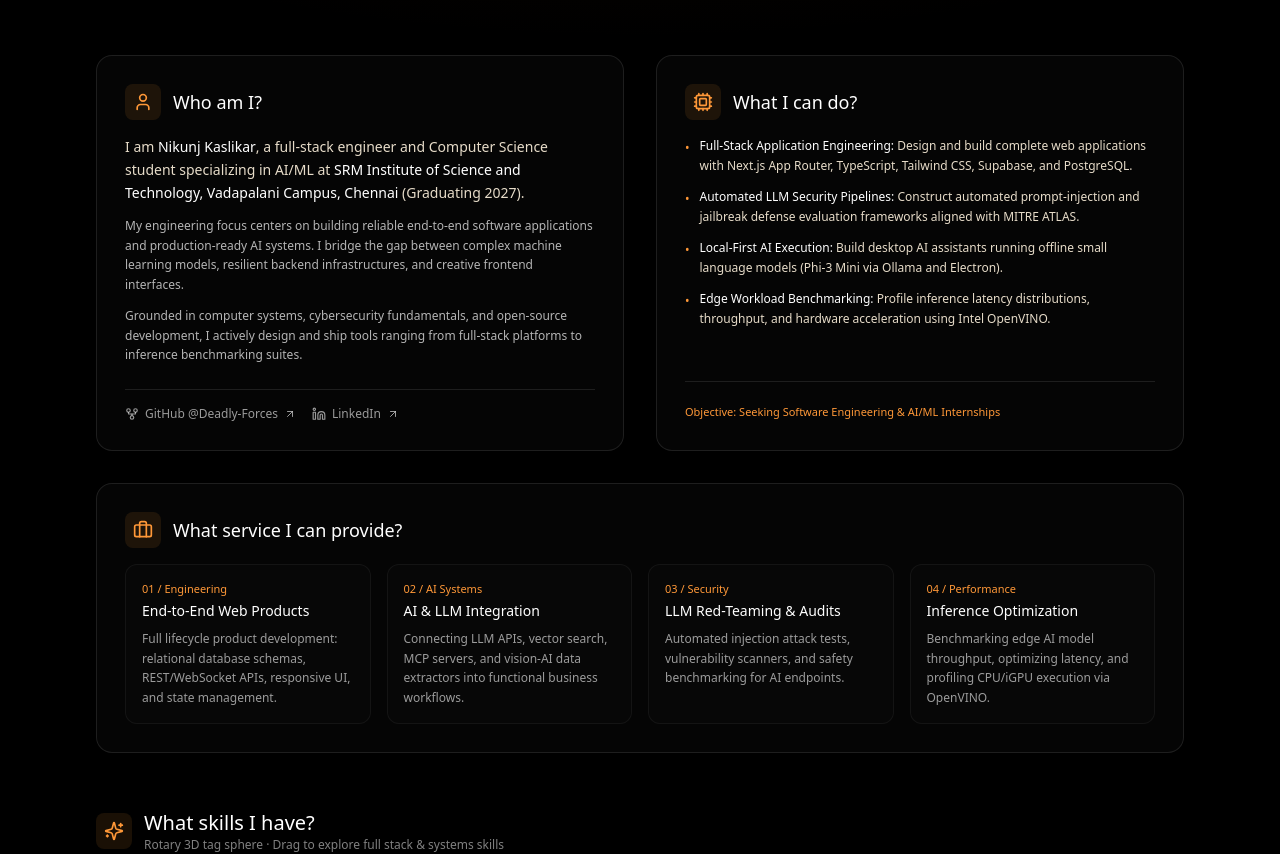
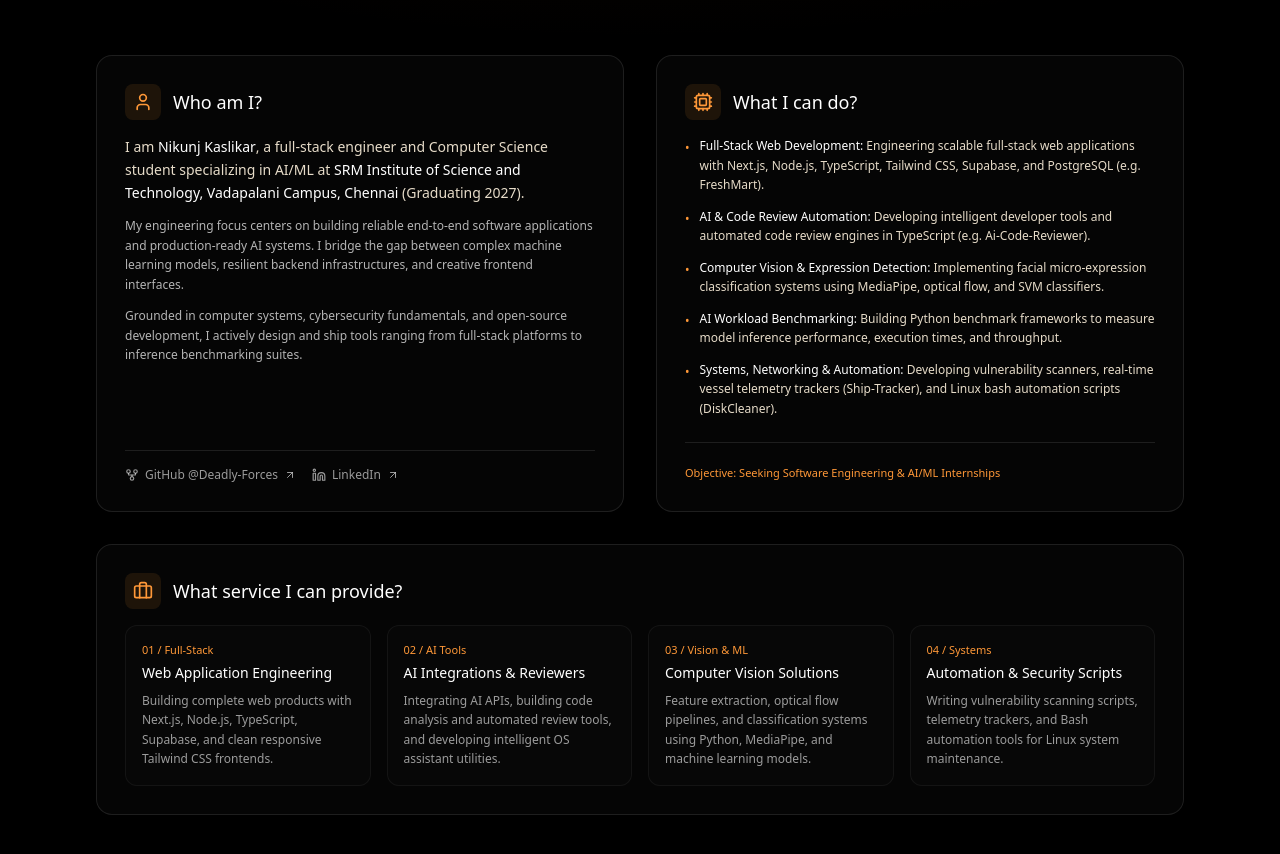
Before and after one commit to Deadly-Forces/Deadly-Forces.github.io, a Next.js app: page /home in a window 1280 px wide. Shown: the part 281-1135 px from the top of the page. Built offline with nearby package versions, Linux system fonts and the light colour scheme.

Commit message:
Align capabilities and services directly with real GitHub repositories and LinkedIn profile

```diff
--- a/components/introduction-section.tsx
+++ b/components/introduction-section.tsx
@@ -103,25 +103,31 @@ export function IntroductionSection() {
                 <li className="flex items-start gap-2.5">
                   <span className="text-[#FF9838] font-mono mt-0.5">•</span>
                   <span>
-                    <strong className="text-white font-medium">Full-Stack Application Engineering:</strong> Design and build complete web applications with Next.js App Router, TypeScript, Tailwind CSS, Supabase, and PostgreSQL.
+                    <strong className="text-white font-medium">Full-Stack Web Development:</strong> Engineering scalable full-stack web applications with Next.js, Node.js, TypeScript, Tailwind CSS, Supabase, and PostgreSQL (e.g. FreshMart).
                   </span>
                 </li>
                 <li className="flex items-start gap-2.5">
                   <span className="text-[#FF9838] font-mono mt-0.5">•</span>
                   <span>
-                    <strong className="text-white font-medium">Automated LLM Security Pipelines:</strong> Construct automated prompt-injection and jailbreak defense evaluation frameworks aligned with MITRE ATLAS.
+                    <strong className="text-white font-medium">AI & Code Review Automation:</strong> Developing intelligent developer tools and automated code review engines in TypeScript (e.g. Ai-Code-Reviewer).
                   </span>
                 </li>
                 <li className="flex items-start gap-2.5">
                   <span className="text-[#FF9838] font-mono mt-0.5">•</span>
                   <span>
-                    <strong className="text-white font-medium">Local-First AI Execution:</strong> Build desktop AI assistants running offline small language models (Phi-3 Mini via Ollama and Electron).
+                    <strong className="text-white font-medium">Computer Vision & Expression Detection:</strong> Implementing facial micro-expression classification systems using MediaPipe, optical flow, and SVM classifiers.
                   </span>
                 </li>
                 <li className="flex items-start gap-2.5">
                   <span className="text-[#FF9838] font-mono mt-0.5">•</span>
                   <span>
-                    <strong className="text-white font-medium">Edge Workload Benchmarking:</strong> Profile inference latency distributions, throughput, and hardware acceleration using Intel OpenVINO.
+                    <strong className="text-white font-medium">AI Workload Benchmarking:</strong> Building Python benchmark frameworks to measure model inference performance, execution times, and throughput.
+                  </span>
+                </li>
+                <li className="flex items-start gap-2.5">
+                  <span className="text-[#FF9838] font-mono mt-0.5">•</span>
+                  <span>
+                    <strong className="text-white font-medium">Systems, Networking & Automation:</strong> Developing vulnerability scanners, real-time vessel telemetry trackers (Ship-Tracker), and Linux bash automation scripts (DiskCleaner).
                   </span>
                 </li>
               </ul>
@@ -152,34 +158,34 @@ export function IntroductionSection() {
 
               <div className="grid grid-cols-1 sm:grid-cols-2 md:grid-cols-4 gap-4 mt-4">
                 <div className="rounded-xl border border-white/5 bg-white/[0.01] p-4">
-                  <span className="font-mono text-[11px] text-[#FF9838] block mb-1">01 / Engineering</span>
-                  <h4 className="text-sm font-medium text-white mb-2">End-to-End Web Products</h4>
+                  <span className="font-mono text-[11px] text-[#FF9838] block mb-1">01 / Full-Stack</span>
+                  <h4 className="text-sm font-medium text-white mb-2">Web Application Engineering</h4>
                   <p className="text-xs text-white/60 leading-relaxed">
-                    Full lifecycle product development: relational database schemas, REST/WebSocket APIs, responsive UI, and state management.
+                    Building complete web products with Next.js, Node.js, TypeScript, Supabase, and clean responsive Tailwind CSS frontends.
                   </p>
                 </div>
 
                 <div className="rounded-xl border border-white/5 bg-white/[0.01] p-4">
-                  <span className="font-mono text-[11px] text-[#FF9838] block mb-1">02 / AI Systems</span>
-                  <h4 className="text-sm font-medium text-white mb-2">AI & LLM Integration</h4>
+                  <span className="font-mono text-[11px] text-[#FF9838] block mb-1">02 / AI Tools</span>
+                  <h4 className="text-sm font-medium text-white mb-2">AI Integrations & Reviewers</h4>
                   <p className="text-xs text-white/60 leading-relaxed">
-                    Connecting LLM APIs, vector search, MCP servers, and vision-AI data extractors into functional business workflows.
+                    Integrating AI APIs, building code analysis and automated review tools, and developing intelligent OS assistant utilities.
                   </p>
                 </div>
 
                 <div className="rounded-xl border border-white/5 bg-white/[0.01] p-4">
-                  <span className="font-mono text-[11px] text-[#FF9838] block mb-1">03 / Security</span>
-                  <h4 className="text-sm font-medium text-white mb-2">LLM Red-Teaming & Audits</h4>
+                  <span className="font-mono text-[11px] text-[#FF9838] block mb-1">03 / Vision & ML</span>
+                  <h4 className="text-sm font-medium text-white mb-2">Computer Vision Solutions</h4>
                   <p className="text-xs text-white/60 leading-relaxed">
-                    Automated injection attack tests, vulnerability scanners, and safety benchmarking for AI endpoints.
+                    Feature extraction, optical flow pipelines, and classification systems using Python, MediaPipe, and machine learning models.
                   </p>
                 </div>
 
                 <div className="rounded-xl border border-white/5 bg-white/[0.01] p-4">
-                  <span className="font-mono text-[11px] text-[#FF9838] block mb-1">04 / Performance</span>
-                  <h4 className="text-sm font-medium text-white mb-2">Inference Optimization</h4>
+                  <span className="font-mono text-[11px] text-[#FF9838] block mb-1">04 / Systems</span>
+                  <h4 className="text-sm font-medium text-white mb-2">Automation & Security Scripts</h4>
                   <p className="text-xs text-white/60 leading-relaxed">
-                    Benchmarking edge AI model throughput, optimizing latency, and profiling CPU/iGPU execution via OpenVINO.
+                    Writing vulnerability scanning scripts, telemetry trackers, and Bash automation tools for Linux system maintenance.
                   </p>
                 </div>
               </div>
--- a/data/profile.ts
+++ b/data/profile.ts
@@ -60,11 +60,11 @@ export const profile: ProfileData = {
     whatIAm:
       "CSE (AI/ML) student at SRM IST Chennai, graduating 2027. Building robust full-stack applications with integrated, production-ready AI workflows.",
     capabilities: [
-      "Production-ready Next.js and TypeScript web platforms with structured database architectures.",
-      "Automated prompt-injection and jailbreak attack evaluation pipelines benchmarked against MITRE ATLAS.",
-      "Vision-AI document and poster extraction pipelines utilizing OpenRouter APIs.",
-      "Local-first desktop tools executing offline small language models (Phi-3 Mini via Ollama and Electron).",
-      "Edge AI benchmarking frameworks evaluating inference latency and throughput via OpenVINO.",
+      "Scalable full-stack web applications with Next.js, Node.js, TypeScript, Tailwind CSS, Supabase, and PostgreSQL (e.g. FreshMart).",
+      "Automated code review engines and developer tools using TypeScript and AI models (e.g. Ai-Code-Reviewer).",
+      "Computer vision systems for facial micro-expression detection using MediaPipe, optical flow, and SVM.",
+      "Python benchmarking suites profiling machine learning inference workloads, latency, and throughput.",
+      "Network vulnerability scanners, vessel telemetry tracking (Ship-Tracker), and Linux Bash automation utilities (DiskCleaner).",
     ],
     purpose: "[TODO: one sentence from me]",
     gapCovered:
```
